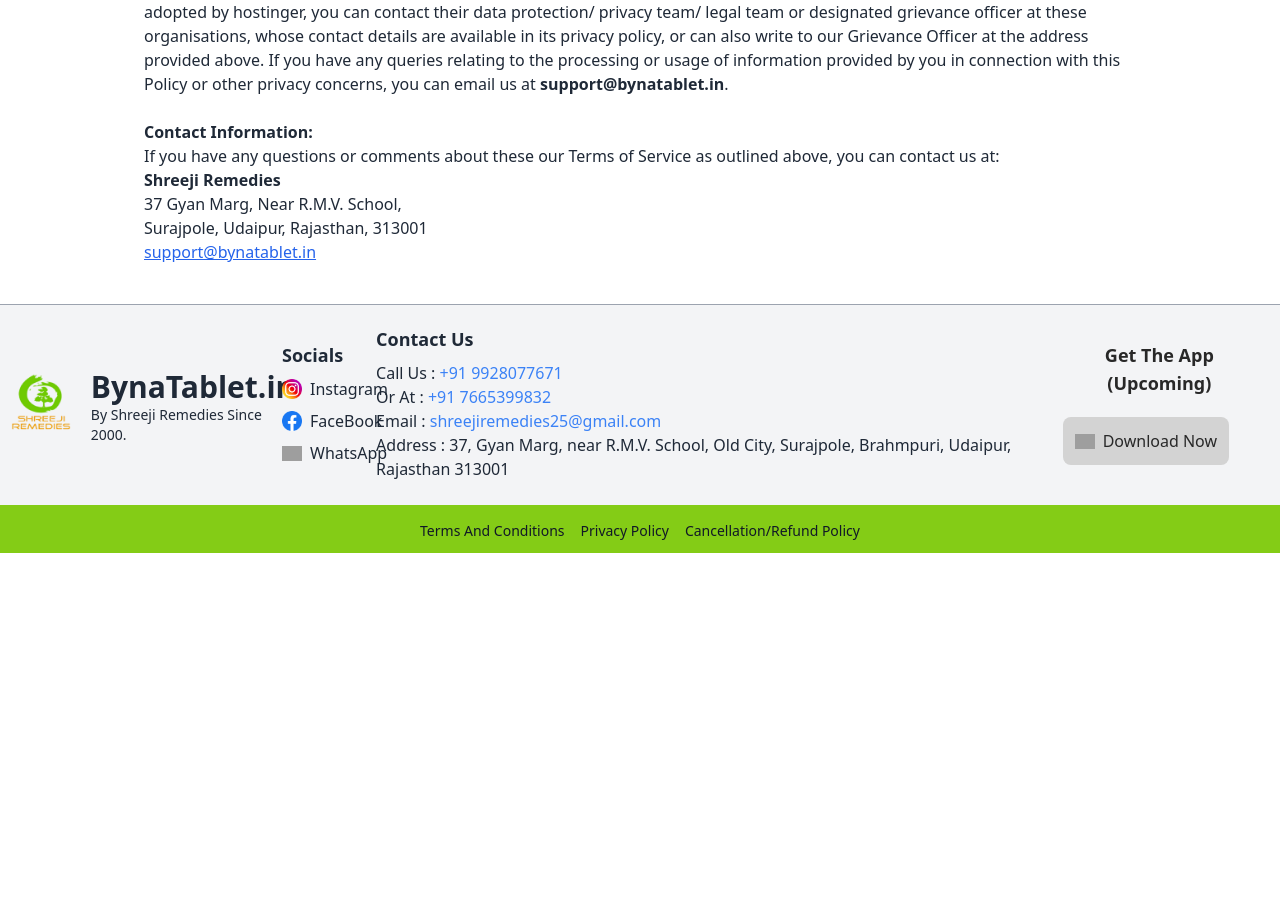
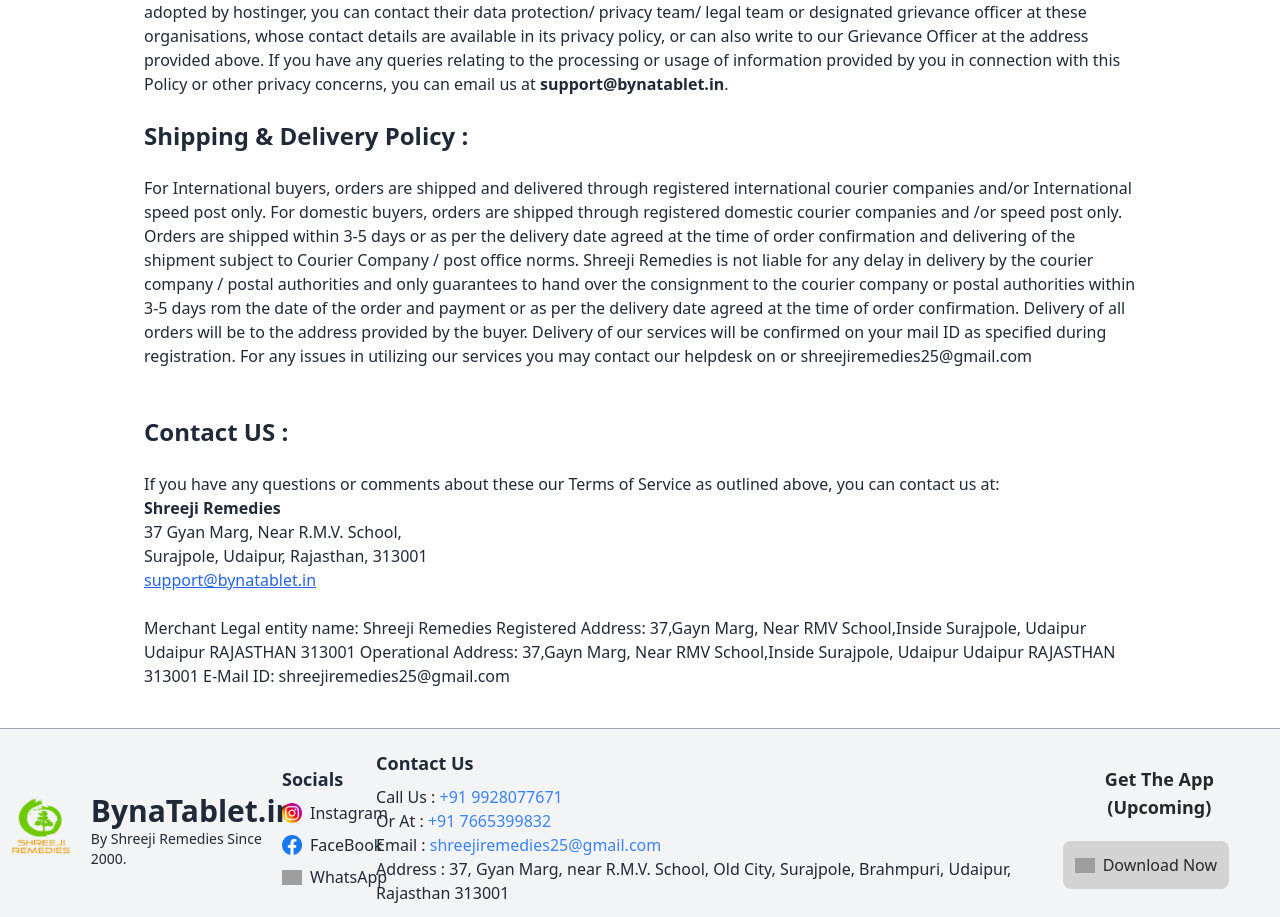
Before and after one commit to heyyymanan/ayucure-NEXTJS, a Next.js app: page /privacy-policy in a window 1280 px wide. Shown: the part 6826-7743 px from the top of the page. Before the commit the page ends 7379 px from the top, so only its background shows below. Built offline with nearby package versions, Linux system fonts and the light colour scheme; no server answers; grey boxes are pictures that could not be loaded.

Commit message:
pp_updated

```diff
--- a/app/privacy-policy/page.jsx
+++ b/app/privacy-policy/page.jsx
@@ -440,12 +440,22 @@
                 information provided by you in connection with this Policy or
                 other privacy concerns, you can email us at <b>support@bynatablet.in</b>.
             </p>
-            <p><strong>Contact Information:</strong><br />
+            <h2 className="text-2xl font-semibold">Shipping & Delivery Policy :</h2>
+            <p>For International buyers, orders are shipped and delivered through registered international courier companies and/or International speed post only. For domestic buyers, orders are shipped through registered domestic courier companies and /or speed post only. Orders are shipped within 3-5 days or as per the delivery date agreed at the time of order confirmation and delivering of the shipment subject to Courier Company / post office norms. Shreeji Remedies is not liable for any delay in delivery by the courier company / postal authorities and only guarantees to hand over the consignment to the courier company or postal authorities within 3-5 days rom the date of the order and payment or as per the delivery date agreed at the time of order confirmation. Delivery of all orders will be to the address provided by the buyer. Delivery of our services will be confirmed on your mail ID as specified during registration. For any issues in utilizing our services you may contact our helpdesk on or shreejiremedies25@gmail.com</p>
+            <br />
+            <h2 className="text-2xl font-semibold">Contact US :</h2>
+            <p>
+
                 If you have any questions or comments about these our Terms of Service as outlined above, you can contact us at:<br />
                 <strong>Shreeji Remedies</strong><br />
                 37 Gyan Marg, Near R.M.V. School,<br />
                 Surajpole, Udaipur, Rajasthan, 313001<br />
                 <a href="mailto:support@bynatablet.in" className="text-blue-600 underline">support@bynatablet.in</a>
+                <br /><br />
+                <p>Merchant Legal entity name: Shreeji Remedies
+                    Registered Address: 37,Gayn Marg, Near RMV School,Inside Surajpole, Udaipur Udaipur RAJASTHAN 313001
+                    Operational Address: 37,Gayn Marg, Near RMV School,Inside Surajpole, Udaipur Udaipur RAJASTHAN 313001
+                    E-Mail ID: shreejiremedies25@gmail.com</p>
             </p>
         </div>
     );
```
